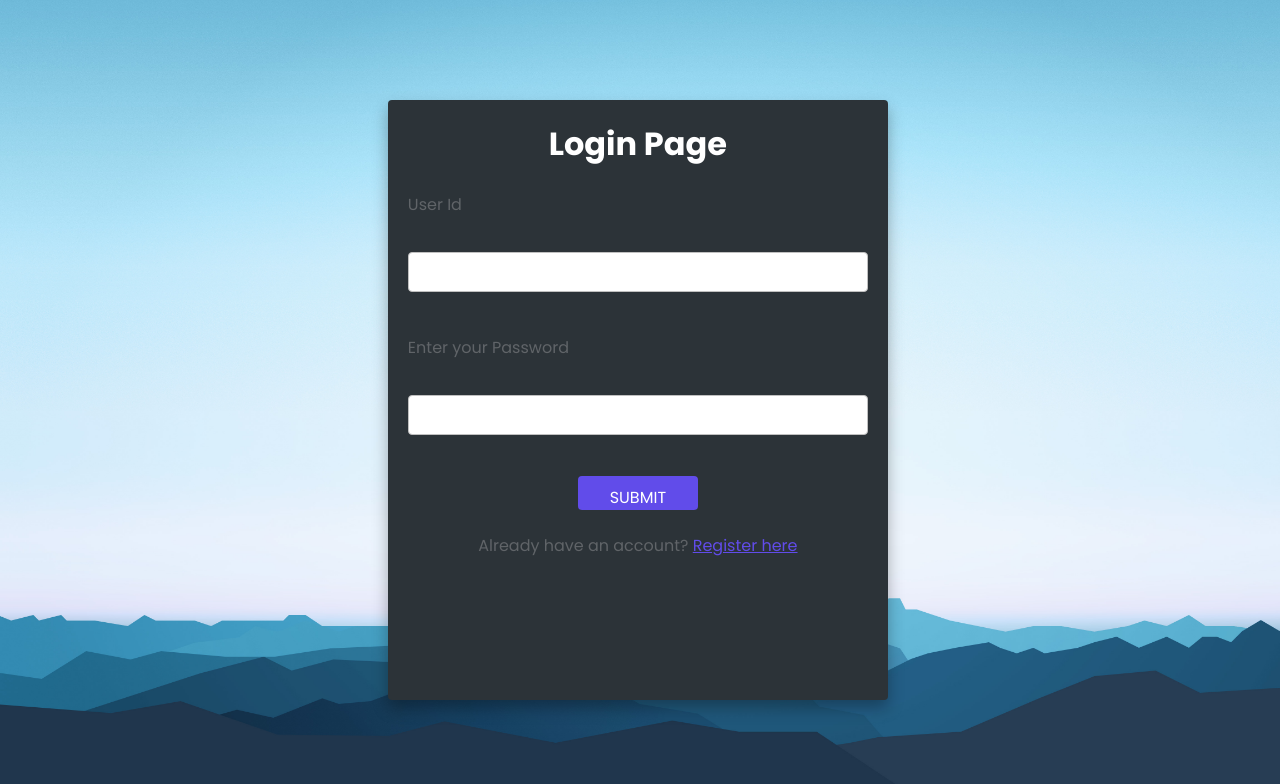
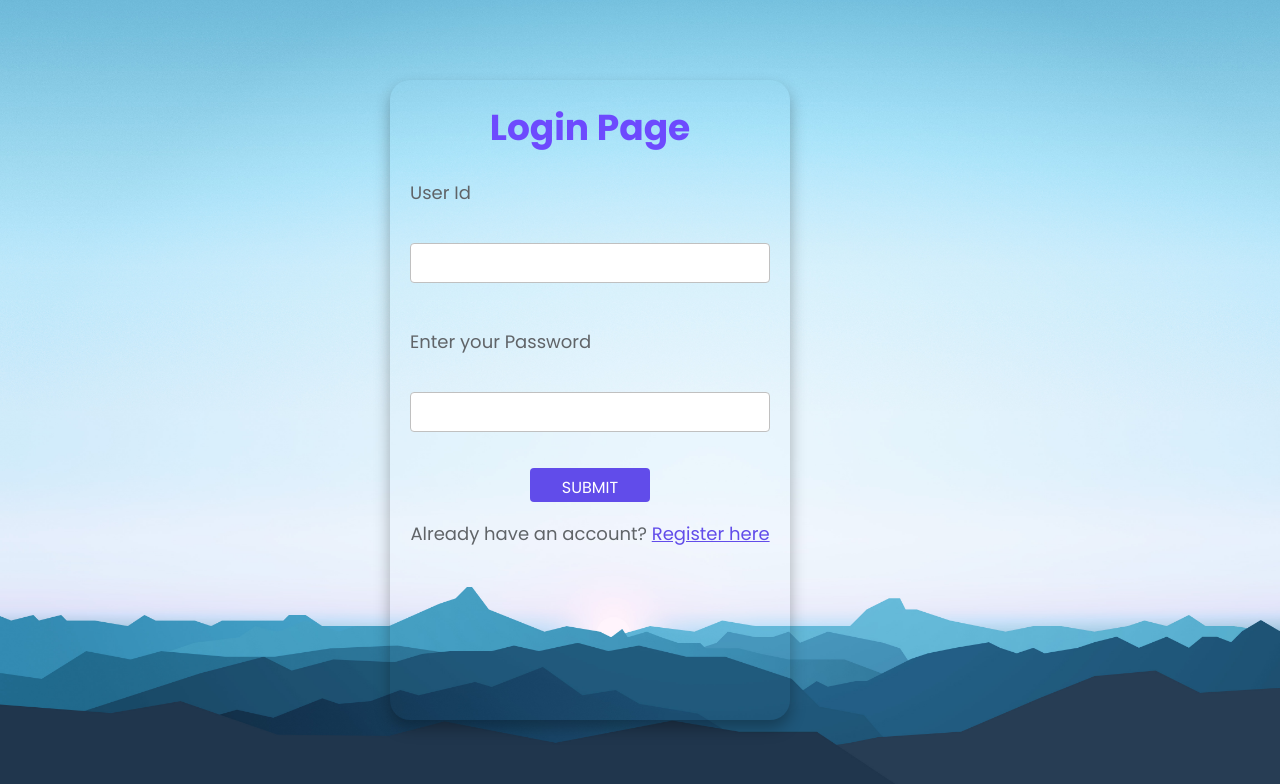
Before and after one commit to DhairyaThakkar2005/php_project, a PHP site: page /login.html in a window 1280 px wide. Shown: the top 784 px of the page. Run offline with PHP 8.4, Linux system fonts and the light colour scheme.

Commit message:
Add files via upload

```diff
--- a/HTML Project/Index.html
+++ b/HTML Project/Index.html
@@ -18,16 +18,10 @@
             <h1>Properties in India</h1>
             <div class="tab-menu">
                 <div class="tab">
-                    <a href="Buy.html">Buy</a>
-                </div>
-                <div class="tab">
                     <a href="rent.html">Rent</a>
                 </div>
                 <div class="tab">
                     <a href="PG.html">PG/Co-Living</a>
-                </div>
-                <div class="tab">
-                    <a href="Plots.html">Plots</a>
                 </div>
             </div>
             <div class="search-bar">
--- /dev/null
+++ b/HTML Project/index.js
@@ -0,0 +1,20 @@
+const form = document.getElementById("loginForm");
+
+form.onsubmit = function(event) {
+    const userId = document.getElementById("userId").value;
+    const password = document.getElementById("password").value;
+
+    // Prevent the default form submission
+    event.preventDefault();
+
+    // Check if either field is empty
+    if (!userId && !password) {
+        alert("Please enter both User Id and Password.");
+    } else if (!userId) {
+        alert("Please enter User Id.");
+    } else if (!password) {
+        alert("Please enter Password.");
+    } else {
+        alert(`Login Done Successfully`);
+    }
+};
--- a/HTML Project/login.html
+++ b/HTML Project/login.html
@@ -3,25 +3,21 @@
     <link rel="stylesheet" href="style.css">
 </head>
 <body>
-
     <div class="mydiv">
-
-            <form>
+        <form id="loginForm">
             <div class="form-group">
                 <h1>Login Page</h1>
-                <label for="User Id" >User Id</label><br>
-                <br>
-                <input type="text" class="form-control"><br>
-                <br>
+                <label for="UserId">User Id</label><br><br>
+                <input type="text" class="form-control" id="userId"><br><br>
             </div>
             <div class="form-group">
-                <label for="Password">Enter your Password</label><br>
-                <br>
-                <input type="password" class="form-control">
+                <label for="Password">Enter your Password</label><br><br>
+                <input type="password" class="form-control" id="password">
             </div>
-                <input type="Submit" class="btn" >
+            <input type="submit" class="btn">
             <p>Already have an account? <a href="Register.html">Register here</a></p>
         </form>
+        <script src="index.js"></script>
     </div>
 </body>
 </html>
--- a/HTML Project/style.css
+++ b/HTML Project/style.css
@@ -61,7 +61,7 @@ nav {
 .search-section {
     width: 100%;
     max-width: 1200px;
-    background: white;
+    background:white url;
     padding: 30px;
     border-radius: 12px;
     box-shadow: 0px 4px 20px rgba(0, 0, 0, 0.1);
@@ -206,21 +206,22 @@ nav {
     margin: auto;
     width: 500px;
     max-width: 90%;
+    font-size: 18px;
 }
 
 .mydiv form {
-    width: 100%;
-    height: 75%;
+    width: 80%;
+    height: 80%;
     padding: 20px;
-    background: #2c3338;
-    border-radius: 4px;
+    background: transparent;
+    border-radius: 20px;
     box-shadow: 0 8px 16px rgba(0, 0, 0, 0.3);
 }
 
 .mydiv form h1 {
     text-align: center;
     margin-bottom: 24px;
-    color: white;
+    color: #6d4afe;
 }
 
 .mydiv form .form-control {
```
Also changed, not shown: HTML Project/PG.html (+0 -8 lines), HTML Project/rent.html (+0 -7 lines). Lines whose indentation alone changed are shown as unchanged.
